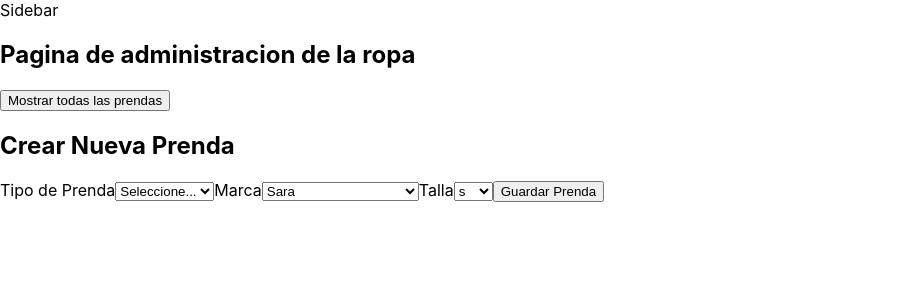
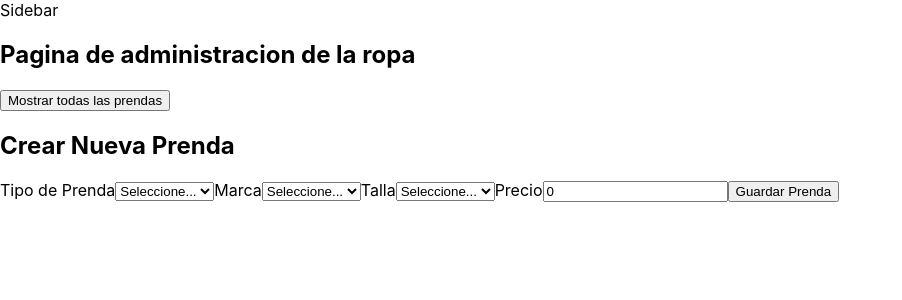
Before and after one commit to victoriavelasquez/Proyecto-ciclo-3, a React (Create React App) app: page /admin/ropa in a window 1280 px wide. Shown: the top 300 px of the page, without its empty margins (0-902 px from the left). Built offline with nearby package versions, Linux system fonts and the light colour scheme.

Commit message:
se creo dos componentes hijos (marca,talla) del componente formulario ropa

```diff
--- a/src/pages/Admin/Ropa.jsx
+++ b/src/pages/Admin/Ropa.jsx
@@ -31,11 +31,12 @@ const ropabackend=[
 
 
 ];
-const Tallas=({tipoPrenda})=>{
-    console.log(tipoPrenda)
-    const [tipo, setTipo]=useState('');
+const Tallas=({tipoPrenda,setPrenda,prenda})=>{
+    //console.log(tipoPrenda)
+    const [tipo, setTipo]=useState("");
     const [tallaPantalones, setTallaPantalones]=useState([28,30,32,34]);
     const [tallaCamisetas, setTallaCamisetas]=useState(['s','m','l','xl','xxl']);
+    const [talla,setTalla]=useState("");
 
     useEffect(()=>{
         //if (!tipo){
@@ -43,14 +44,63 @@ const Tallas=({tipoPrenda})=>{
         //}
     },[tipoPrenda]);
 
+    const handleTalla=(event)=>{
+        setTalla(event.target.value)
+        setPrenda({
+            ...prenda,
+            [event.target.name]: event.target.value
+        })
+
+    }
+
+
+
     return (
-        <select name="tallas">
+        <select onChange={handleTalla} name="talla" value={talla}>
+             <option value="">Seleccione...</option>
             {  tipo==='pantalon'
                   ?  tallaPantalones.map((talla,index)=>(
                         <option key={index} value={talla} >{talla}</option>
                      ))
                   :  tallaCamisetas.map((talla,index)=>(
                         <option key={index} value={talla} >{talla}</option>
+                     ))
+            }
+            {/* <option value="value1">Value 1</option>
+            <option value="value2" selected>Value 2</option>
+            <option value="value3">Value 3</option> */}
+        </select>
+    )
+}
+const Marcas=({tipoPrenda,prenda,setPrenda})=>{
+    console.log(tipoPrenda)
+    const [tipo, setTipo]=useState('');
+    const [marcaPantalones, setMarcaPantalones]=useState(['Adidas','Nike','Reebook','Arturo Calle']);
+    const [marcaCamisetas, setMarcaCamisetas]=useState(['Adidas','Nike','Reebook','Americanino','Sara']);
+
+    useEffect(()=>{
+        //if (!tipo){
+            setTipo(tipoPrenda)
+        //}
+    },[tipoPrenda]);
+
+    const handleMarca=(event)=>{
+        setPrenda({
+            ...prenda,
+            [event.target.name]: event.target.value
+        })
+
+    }
+
+    return (
+        <select name="marca"  onChange={handleMarca}>
+             <option value="">Seleccione...</option>
+            {  tipo==='pantalon'
+                  ?  marcaPantalones.map((marca,index)=>(
+                        <option key={index} value={marca} >{marca}</option>
+                     ))
+                  :  marcaCamisetas.map((marca,index)=>(
+                        <option key={index} value={marca} >{marca}</option>
                      ))
             }
             {/* <option value="value1">Value 1</option>
@@ -131,10 +181,19 @@ const TablaRopa= ({ listaRopa })=> {
 };
 
 const FormularioCreacionRopa = ()=>{
-    const [tipoPrenda, setTipoPrenda]=  useState('');
+    const [prenda, setPrenda]=  useState({
+        tipo:null,
+        marca:null,
+        talla:null,
+        precio:0
+    });
+    const {tipo,precio}=prenda;
 
     const handleTipoPrenda=(event)=>{
-         setTipoPrenda(event.target.value)
+        setPrenda({
+            ...prenda,
+            [event.target.name]: event.target.value
+        })
         console.log(event.target.value)
 
     }
@@ -145,9 +204,9 @@ const FormularioCreacionRopa = ()=>{
         <form className='grid-template-columns:repeat'>
             <label htmlFor='tipoPrenda'>Tipo de Prenda</label>
             <select
-                name="tipoPrenda"
-                id="tipoPrenda"
-                value={tipoPrenda}
+                name="tipo"
+                id="tipo"
+                value={tipo}
                 onChange={handleTipoPrenda}
             >
               <option value="">Seleccione...</option>
@@ -157,21 +216,12 @@ const FormularioCreacionRopa = ()=>{
             </select>
 
             <label htmlFor='marca'>Marca</label>
-            <select className='background-color:rgb(249,250,251) border-color: rgb(75,85,99) padding:2px border-radius:2px margin:2px' name='marca'>
-
-                <option disabled>Seleccione una opción</option>
-                <option>Sara</option>
-                <option>Americanino</option>
-                <option>Chevignon</option>
-                <option>Guess</option>
-                <option>Adidas</option>
-                <option>Tommy Hilfierd</option>
-            </select>
-
+            <Marcas tipoPrenda={tipo} setPrenda={setPrenda} prenda={prenda}/>
 
             <label htmlFor='talla'>Talla</label>
-            <Tallas tipoPrenda={tipoPrenda}/>
-
+            <Tallas tipoPrenda={tipo} setPrenda={setPrenda} prenda={prenda}/>
+            <label htmlFor='precio'>Precio</label>
+            <input name="precio" id="precio" value={precio} onChange={handleTipoPrenda}/>
 
             <button type='button'className='grid-column:span2 background-color:rgb(249,250,251)border-color: rgb(75,85,99) padding:2px border-radius:2px margin:2px'>
                 Guardar Prenda
```
